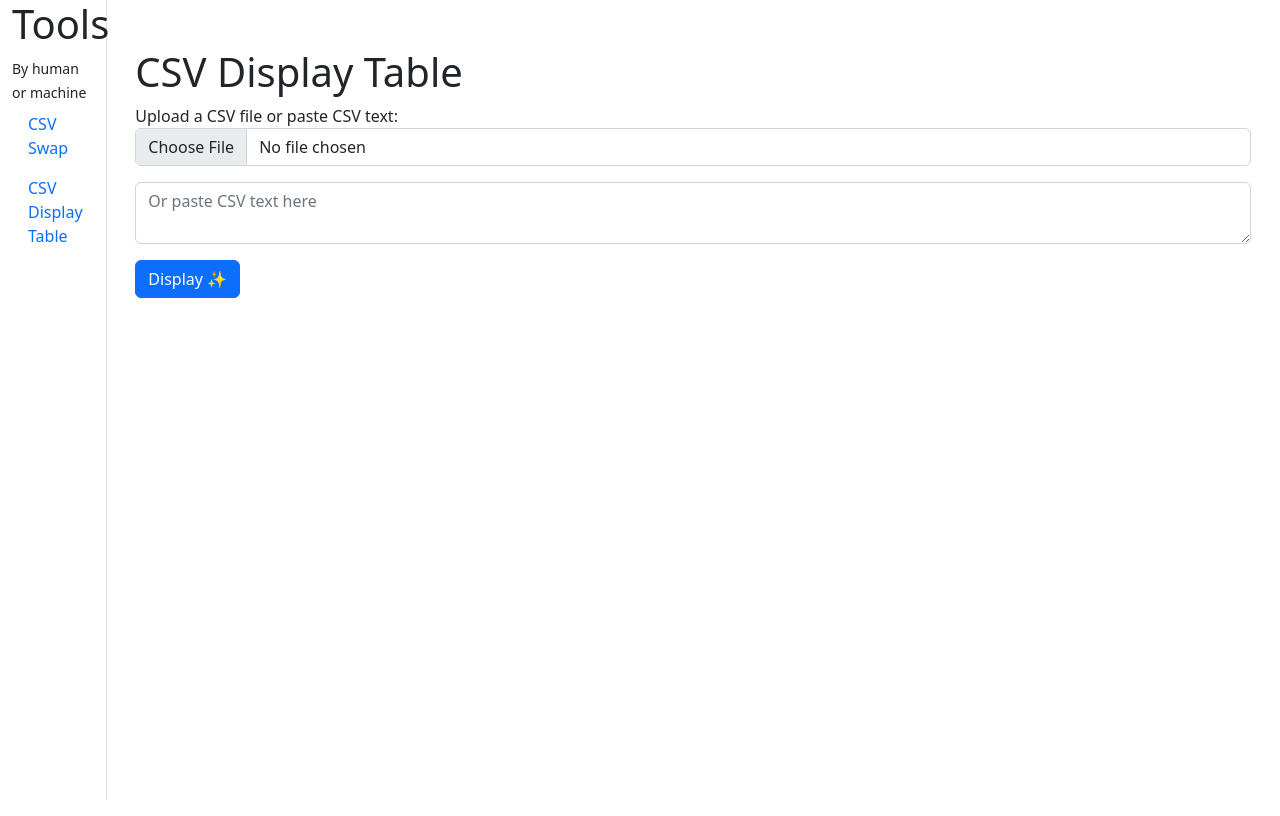
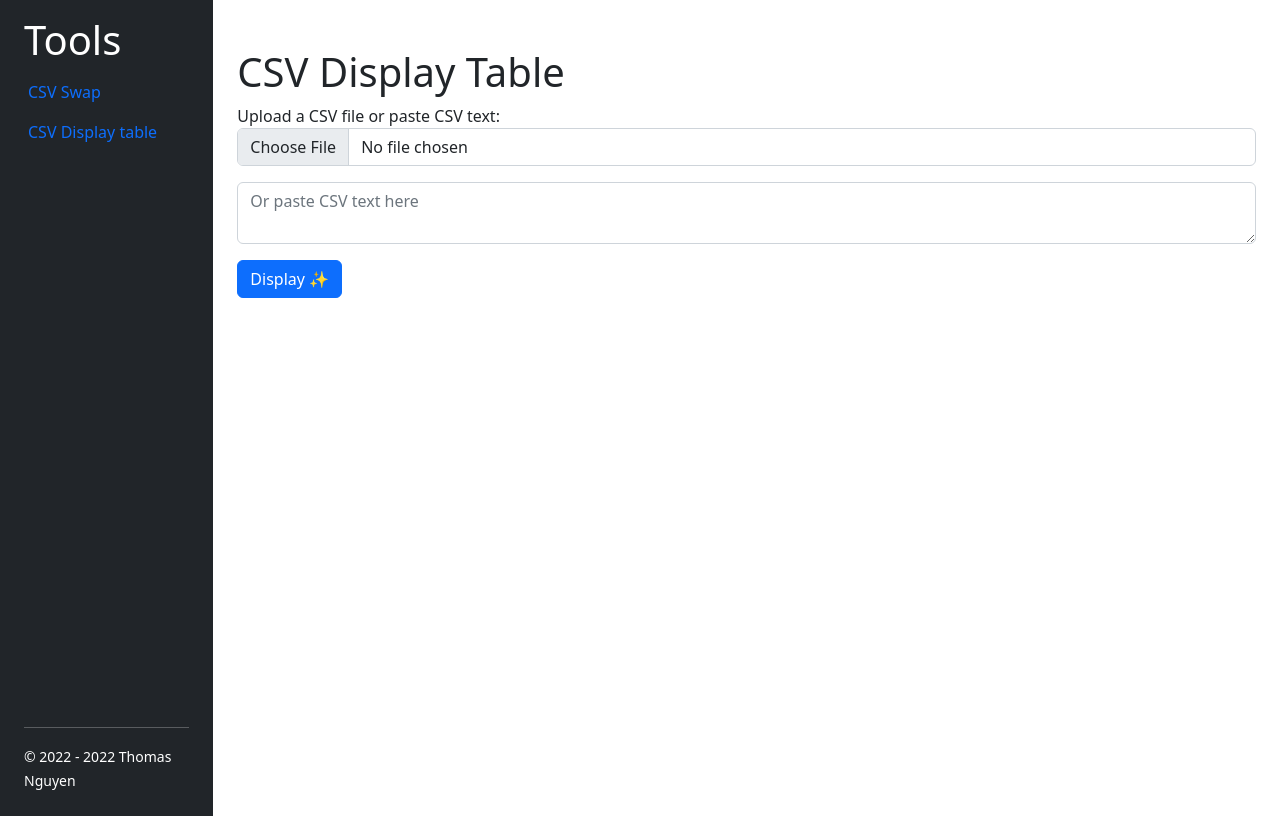
Before and after one commit to ducng99/tools, a React (Vite) app: page /tools/csv_display_table in a window 1280 px wide. Built offline with nearby package versions, Linux system fonts and the light colour scheme.

Commit message:
feat: Sidebar is responsive

```diff
--- a/package.json
+++ b/package.json
@@ -19,6 +19,7 @@
     "react-router-dom": "^6.6.2"
   },
   "devDependencies": {
+    "@types/bootstrap": "^5.2.6",
     "@types/react": "^18.0.26",
     "@types/react-dom": "^18.0.10",
     "@vitejs/plugin-react": "^3.0.1",
--- /dev/null
+++ b/src/common/Sidebar.css
@@ -0,0 +1,5 @@
+@media (min-width: 768px) {
+	#sidebar > div {
+		min-height: 100vh;
+	}
+}
--- a/src/common/Sidebar.tsx
+++ b/src/common/Sidebar.tsx
@@ -1,19 +1,40 @@
 import { Link } from "react-router-dom";
+
+import("./Sidebar.css");
+import("bootstrap/js/dist/collapse");
 
 export default function Sidebar() {
 	return (
-		<div className="col-1 border-end" style={{ height: "100vh" }}>
+		<div className="navbar navbar-dark navbar-expand-lg col-12 col-md-3 col-xl-2 px-sm-2 px-0 bg-dark" id="sidebar">
+			<div className="d-flex flex-column align-items-start px-3 pt-2 w-100 text-white">
+				<div className="d-flex">
+					<button className="navbar-toggler me-3" type="button" data-bs-toggle="collapse" data-bs-target="#menu" aria-controls="menu" aria-expanded="false" aria-label="Toggle navigation">
+						<span className="navbar-toggler-icon"></span>
+					</button>
 					<h1>Tools</h1>
-			<small>By human or machine</small>
+				</div>
 
-			<ul className="nav flex-column">
+				<ul className="nav nav-pills flex-column mb-sm-auto mb-0 align-items-start collapse navbar-collapse w-100" id="menu">
 					<li className="nav-item">
-					<Link className="nav-link" to={'csv_swap'}>CSV Swap</Link>
+						<Link to="csv_swap" className="nav-link align-middle px-0">
+							<span className="ms-1">CSV Swap</span>
+						</Link>
 					</li>
 					<li className="nav-item">
-					<Link className="nav-link" to={'csv_display_table'}>CSV Display Table</Link>
+						<Link to="csv_display_table" className="nav-link align-middle px-0">
+							<span className="ms-1">CSV Display table</span>
+						</Link>
 					</li>
+					<div className="d-md-none mb-3 w-100">
+					<hr />
+					<small>© 2022 - {new Date().getFullYear()} Thomas Nguyen</small>
+				</div>
 				</ul>
+				<div className="d-none d-md-block mb-3 w-100">
+					<hr />
+					<small>© 2022 - {new Date().getFullYear()} Thomas Nguyen</small>
+				</div>
+			</div>
 		</div>
 	)
 }
```
Also changed, not shown: src/main.tsx (+7 -4 lines), 1 other file (tests, documents, lock files or other folders). Lines whose indentation alone changed are shown as unchanged.
